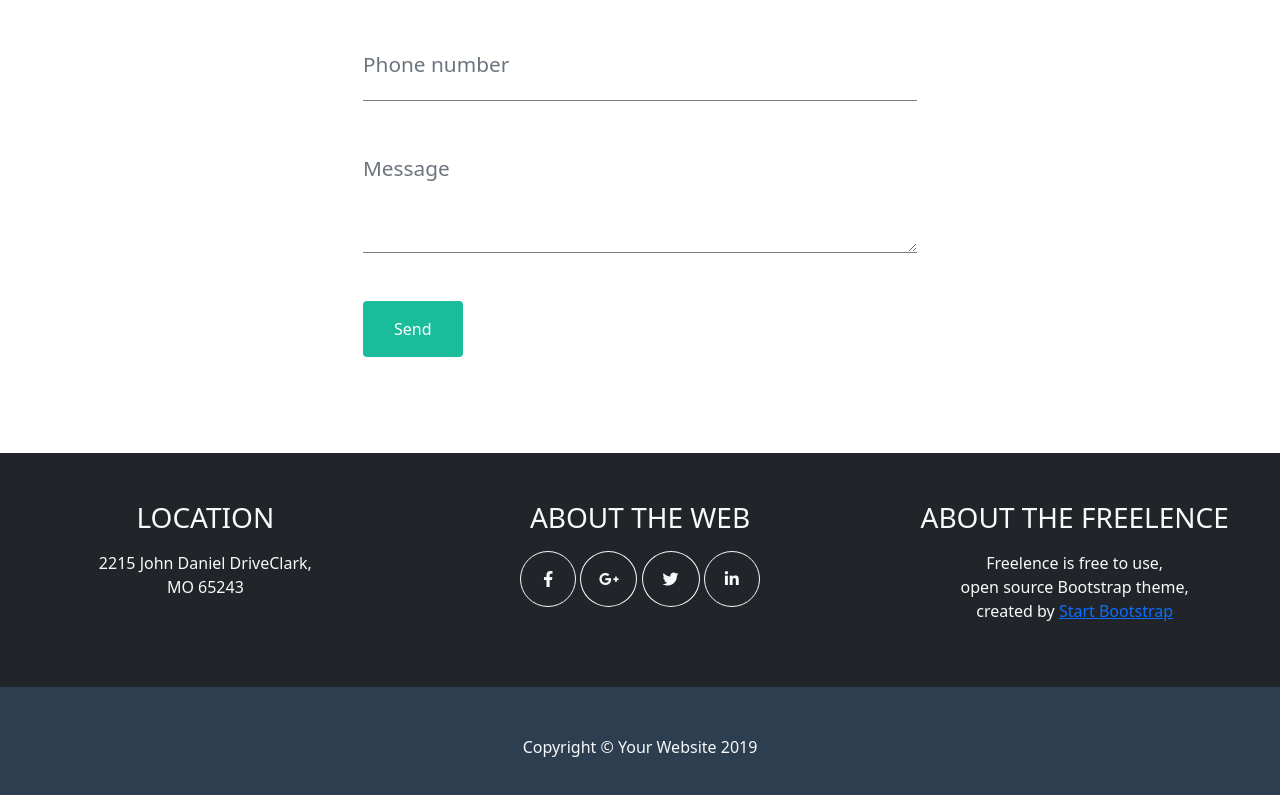
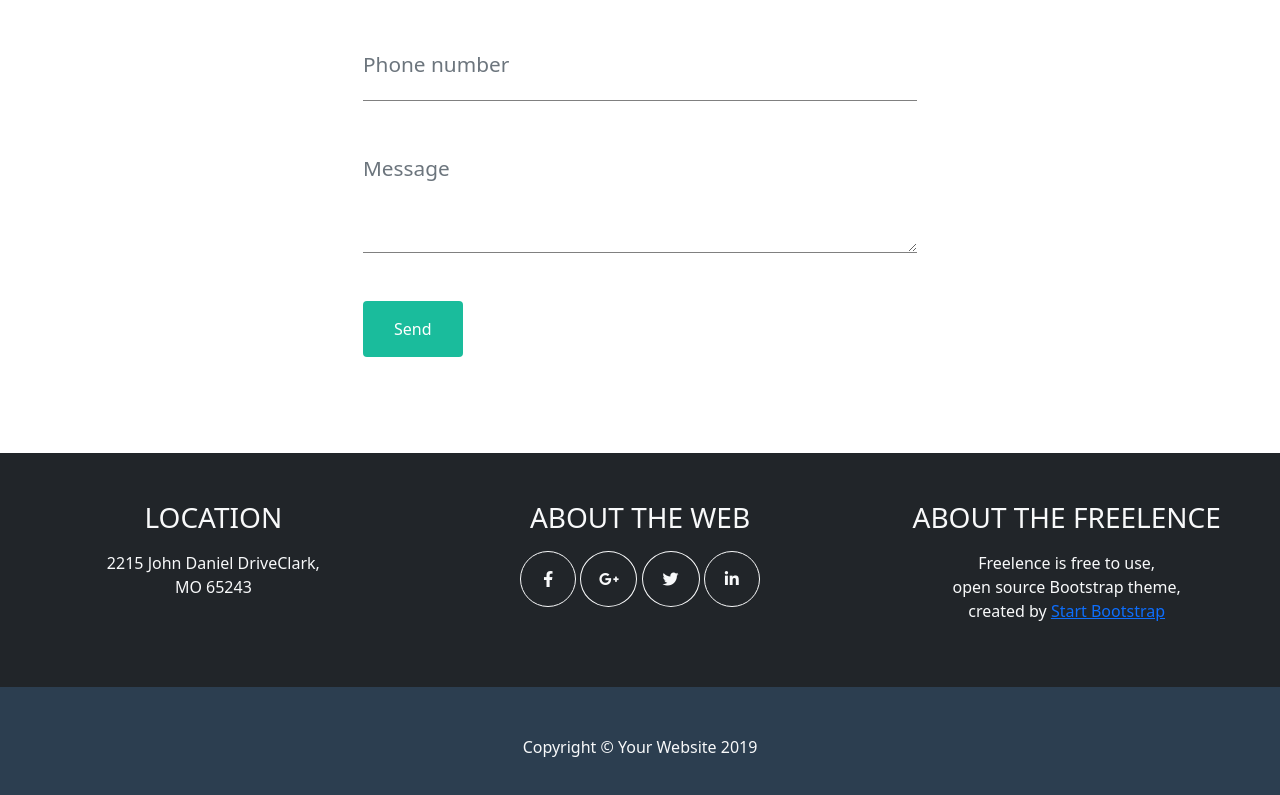
Before and after one commit to mark5041/html-css-bootstrap-freelancer, a plain HTML site: page index.html in a window 1280 px wide. Shown: the part 2737-3532 px from the top of the page. Drawn offline with nearby package versions, Linux system fonts and the light colour scheme.

Commit message:
patch 1.02

```diff
--- a/index.html
+++ b/index.html
@@ -193,14 +193,14 @@
     <footer class="bg-dark text-light">
 
         <div class="container-fluid">
-            <div class="row justify-content-center gy-4">
+            <div class="row justify-content-center mx-0 gy-4">
 
-                <div class="col-md-4 col-7 mb-5 mb-md-0 gy-2 text-center">
+                <div class="col-md-4 col-7 mb-5 mb-md-0 p-0 gy-2 text-center">
                     <h3 class="mb-3">LOCATION</h3>
                     <p class="mb-0">2215 John Daniel DriveClark, <br> MO 65243</p>
                 </div>
 
-                <div class="col-md-4 col-7 mb-5 mb-md-0 gy-2 text-center">
+                <div class="col-md-4 col-7 mb-5 mb-md-0 p-0 gy-2 text-center">
                     <h3 class="mb-3">ABOUT THE WEB</h3>
                     <button type="button" class="social btn btn-outline-light"><i class="fa-brands fa-facebook-f"></i></button>
                     <button type="button" class="social btn btn-outline-light"><i class="fa-brands fa-google-plus-g"></i></button>
@@ -208,7 +208,7 @@
                     <button type="button" class="social btn btn-outline-light"><i class="fa-brands fa-linkedin-in"></i></button>
                 </div>
 
-                <div class="col-md-4 col-7 gy-2 text-center">
+                <div class="col-md-4 col-7 p-0 gy-2 text-center">
                     <h3 class="mb-3">ABOUT THE FREELENCE</h3>
                     <p class="mb-0">Freelence is free to use, <br> open source Bootstrap theme, <br> created by <a href="">Start Bootstrap</a></p>
                 </div>
```
